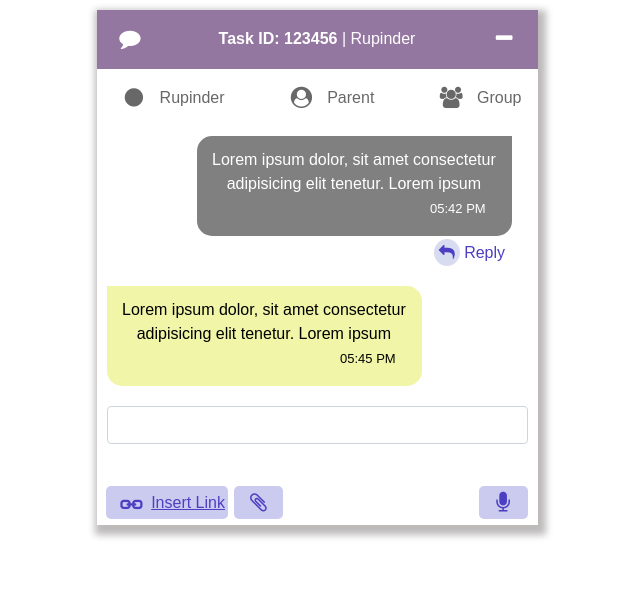
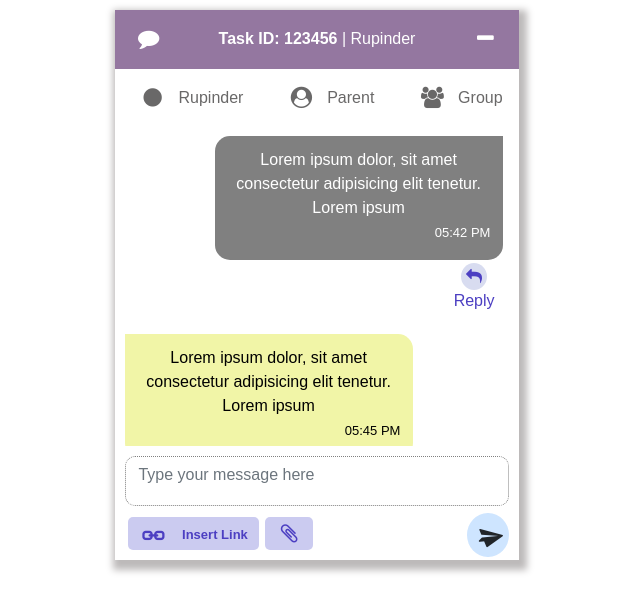
Before and after one commit to faizee-infobeans/demoChatUi, a React (Create React App) app: page / in a window 1280 px wide. Shown: the top 612 px of the page, without its empty margins (323-963 px from the left). Built offline with nearby package versions, Linux system fonts and the light colour scheme.

Commit message:
updated input box

```diff
--- a/src/index.css
+++ b/src/index.css
@@ -4,14 +4,13 @@ body {
 }
 
 .ui {
-  width: 35%;
+  width: 32%;
   margin: 0 auto;
   box-shadow: 3px 5px 7px 5px #bdbaba;
 }
 
 #myTabContent{
-  height: 280px;
-  max-height: 250px;
+  height: 310px;
   overflow: auto;
 }
 
@@ -37,6 +36,14 @@ body {
   color: black;
   /* float: left; */
 }
+.input-box{
+  height: 50px;
+  overflow: hidden;
+  border:1px dotted grey;
+  border-radius: 10px;
+  resize: none;
+}
+
 
 .time {
   font-size: small;
@@ -67,11 +74,23 @@ body {
  padding: 5px;
  border-radius: 50%;
 }
+.sendbutton{
+  background-color: #cee5ff;
+  padding: 10px;
+  border-radius: 50%;
+
+ }
+ #send{
+  transform: rotate(45deg);
+
+ }
 /* .fa{
   transform: rotate(-90deg);
 } */
 .xyz{
-  padding: 10px;
+  padding-top: 10px;
+  padding-left: 10px;
+  padding-right: 10px;
 }
 
 .msg{
@@ -100,14 +119,14 @@ pointer-events: none;
   overflow: hidden !important;
 }
 
-.right-addon input:focus {
+.right-addon textarea:focus {
   caret-color: hsl(300, 85%, 46%);
   border-color: hsl(300, 22%, 43%);
   box-shadow: 0 0 0 0.10rem hsl(300, 22%, 43%);
 }
 
 .login{
-  /* padding: 3px 10px; */
+  padding: 3px 10px;
   display: flex;
   justify-content: space-between;
 }
@@ -134,7 +153,11 @@ border: none !important;
 #edit, .link {
   color: rgb(76, 63, 194) !important;
 }
-
+a{
+  text-decoration: none;
+  font-weight: bold;
+  font-size: small;
+}
 #linkicon{
   color: rgb(76, 63, 194) !important;
   transform: rotate(135deg);
--- a/src/ui/Form.jsx
+++ b/src/ui/Form.jsx
@@ -1,11 +1,12 @@
 import React from "react";
 
 export const Form = () => {
+
   return (
     <div class="xyz">
       <form class="row g-3">
-        <div class="input-group mb-3 inner-addon right-addon">
-          <input type="text" class="form-control" />
+        <div class="input-group mb-1 inner-addon right-addon">
+          <textarea class="form-control input-box " id="exampleFormControlTextarea3" placeholder="Type your message here"></textarea>
         </div>
       </form>
     </div>
--- a/src/ui/Hello.jsx
+++ b/src/ui/Hello.jsx
@@ -14,6 +14,7 @@ export const Hello = ({ hide }) => {
             <i class="fa fa-minus"></i>
           </span>
         </div>
+
       </nav>
       <Tab />
       <Form />
--- a/src/ui/Nav.jsx
+++ b/src/ui/Nav.jsx
@@ -2,19 +2,17 @@ import React from "react";
 
 export const Nav = () => {
   return (
-    <div class="msg">
+
       <div class="login">
         <div>
           <span class="bg">
           <i class="fa fa-link fa-lg fa-stack" id="linkicon"></i>
-            <a href="./" class="link">Insert Link</a>
+            <a href="./" class="link p-2">Insert Link</a>
             </span>
           <span class="bg"><i class="fa fa-paperclip fa-lg fa-stack" id="edit"></i></span>
         </div>
-        <div>
-          <span class="bg"><i class="fa fa-microphone fa-lg fa-stack" id="edit"></i></span>
-        </div>
+          <span class="sendbutton"><i class="fa fa-paper-plane fa-lg" id="send"></i></span>
       </div>
-    </div>
+
   );
 };
--- a/src/ui/Tab.jsx
+++ b/src/ui/Tab.jsx
@@ -45,15 +45,16 @@ export const Tab = () => {
         <div class="tab-content" id="myTabContent">
           <div class="tab-pane fade show active" id="home" role="tabpanel">
             <Info />
-<Reciver />
+            <Reciver />
           </div>
           <div class="tab-pane fade" id="profile" role="tabpanel">
             <Info />
+            <Reciver />
             <Info />
           </div>
           <div class="tab-pane fade" id="contact" role="tabpanel">
             <Info />
-            <Info />
+            <Reciver />
             <Info />
           </div>
         </div>
```
